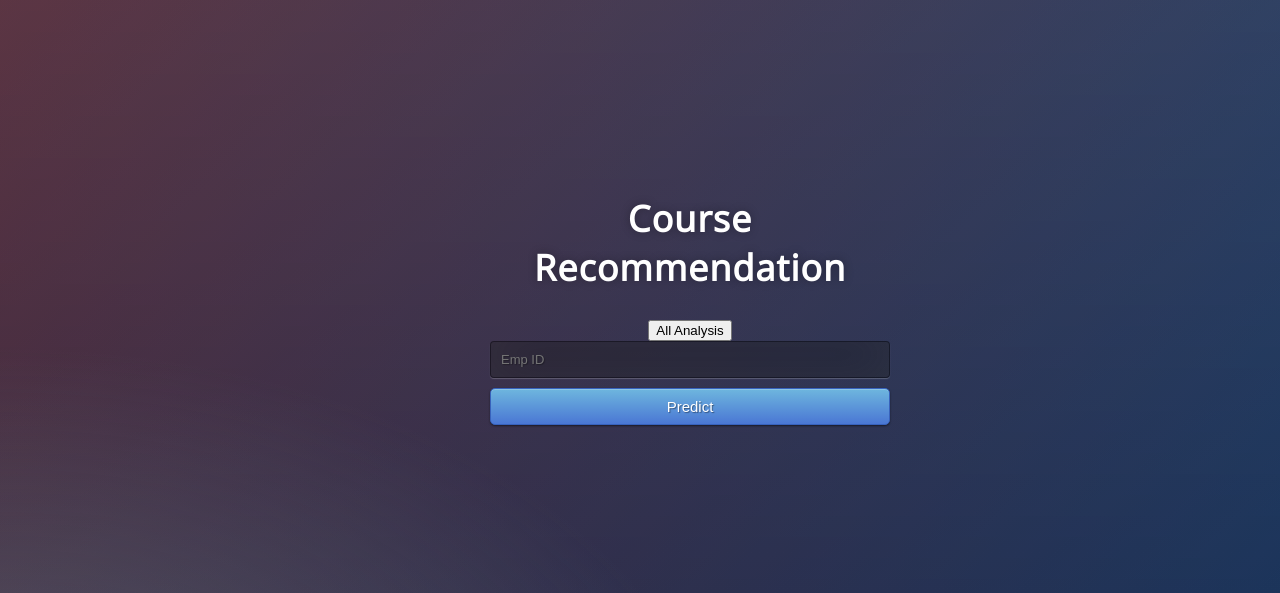
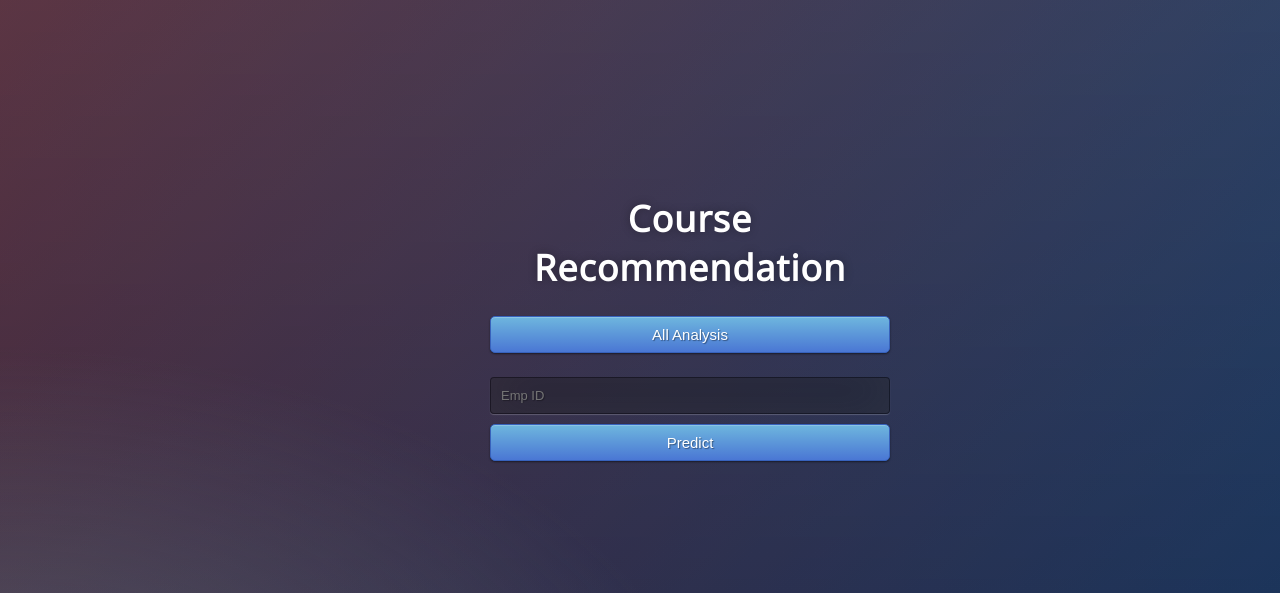
Before and after one commit to dryash213/Twin, a Flask app: page / in a window 1280 px wide. Shown: the top 593 px of the page. Run offline with Flask 2, Linux system fonts and the light colour scheme.

Commit message:
Update index.html

```diff
--- a/templates/index.html
+++ b/templates/index.html
@@ -15,12 +15,13 @@
 <body>
  <div class="login">
 	<h1>Course Recommendation</h1>
-  <button type="submit" onClick="myFunction()" >All Analysis</button>
+  <button type="submit" class="btn btn-primary btn-block btn-large" onClick="myFunction()" >All Analysis</button>
    <script>
      function myFunction() {
        window.location.href="stats";
      }
    </script>
+   <br/>
 
      <!-- Main Input For Receiving Query to our ML -->
     <form action="{{ url_for('course')}}" method="post">
```
